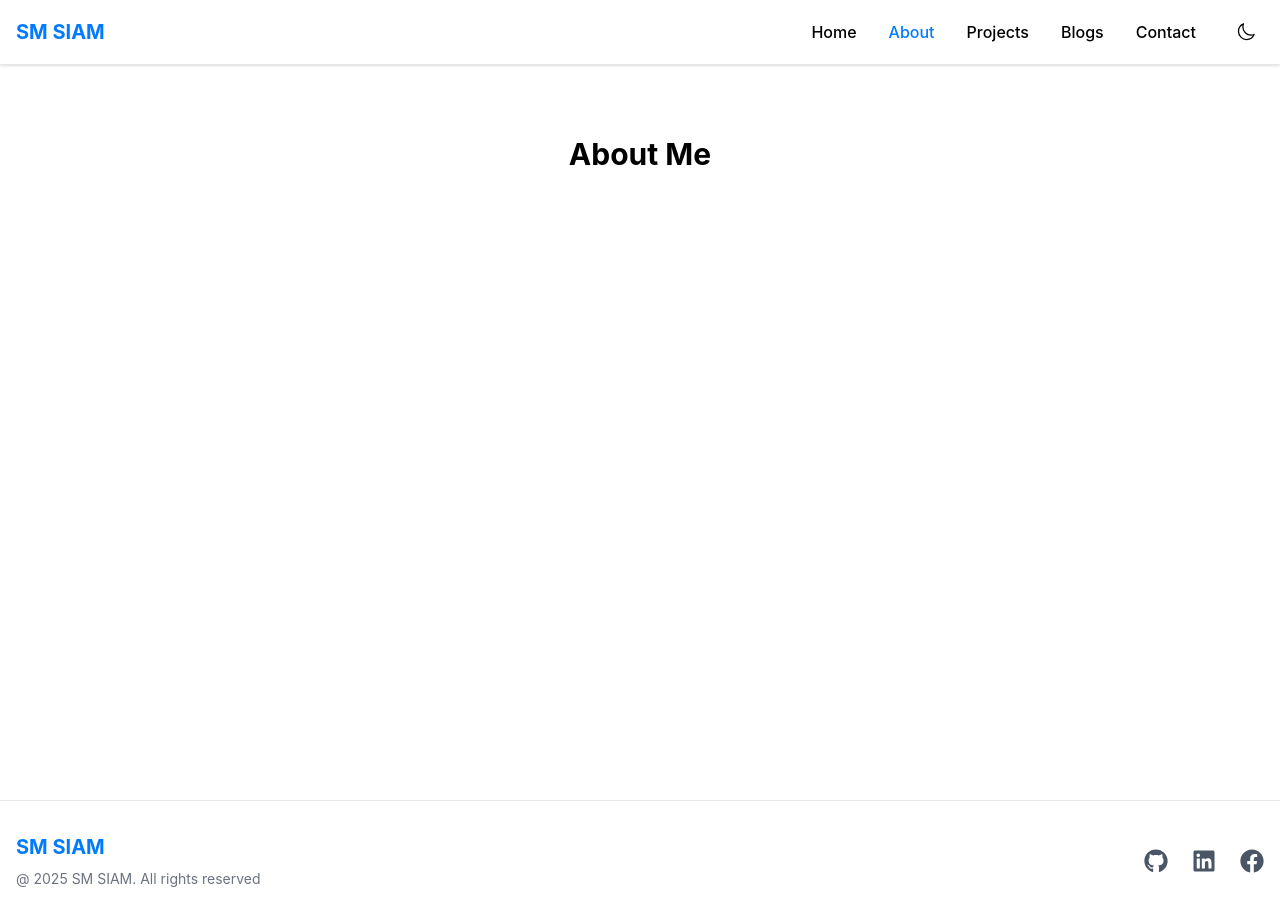
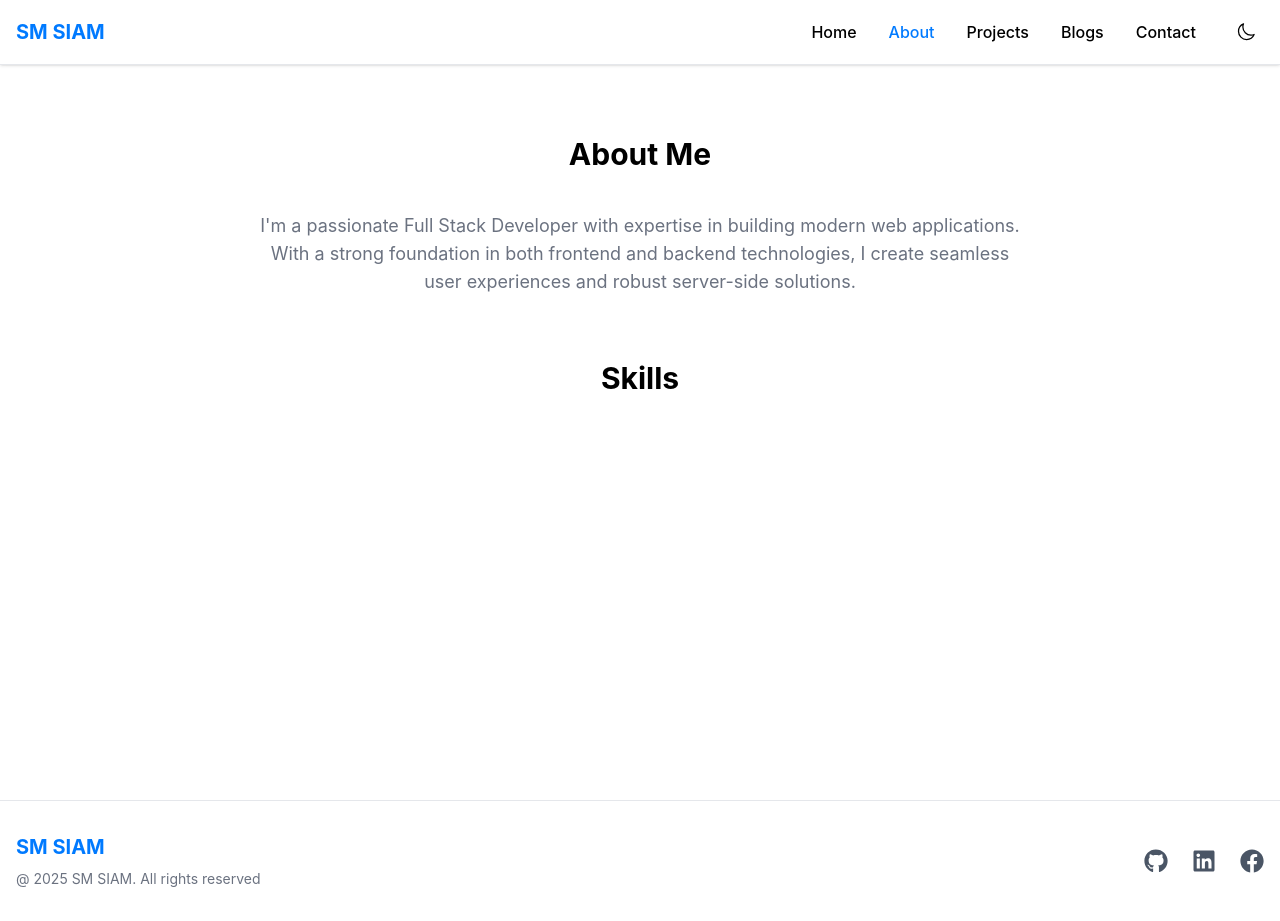
Before and after one commit to siam114/portfolio-website-nextjs, a Next.js app: page /about in a window 1280 px wide. Built offline with nearby package versions, Linux system fonts and the light colour scheme.

Commit message:
complete bio section

```diff
--- a/src/app/about/page.tsx
+++ b/src/app/about/page.tsx
@@ -4,7 +4,18 @@ const About = () => {
       <h1 className="text-3xl font-bold text-center mb-10">About Me</h1>
 
       {/* bio section */}
-      <section></section>
+      <section className="mb-16">
+           <p className="text-lg text-secondary max-w-3xl mx-auto text-center">
+          I&apos;m a passionate Full Stack Developer with expertise in building modern web applications.
+          With a strong foundation in both frontend and backend technologies, I create seamless
+          user experiences and robust server-side solutions.
+        </p>
+      </section>
+
+      {/* skill section */}
+      <section className="mb-16">
+          <h2 className="section-title">Skills</h2>
+      </section>
     </div>
   );
 };
```
